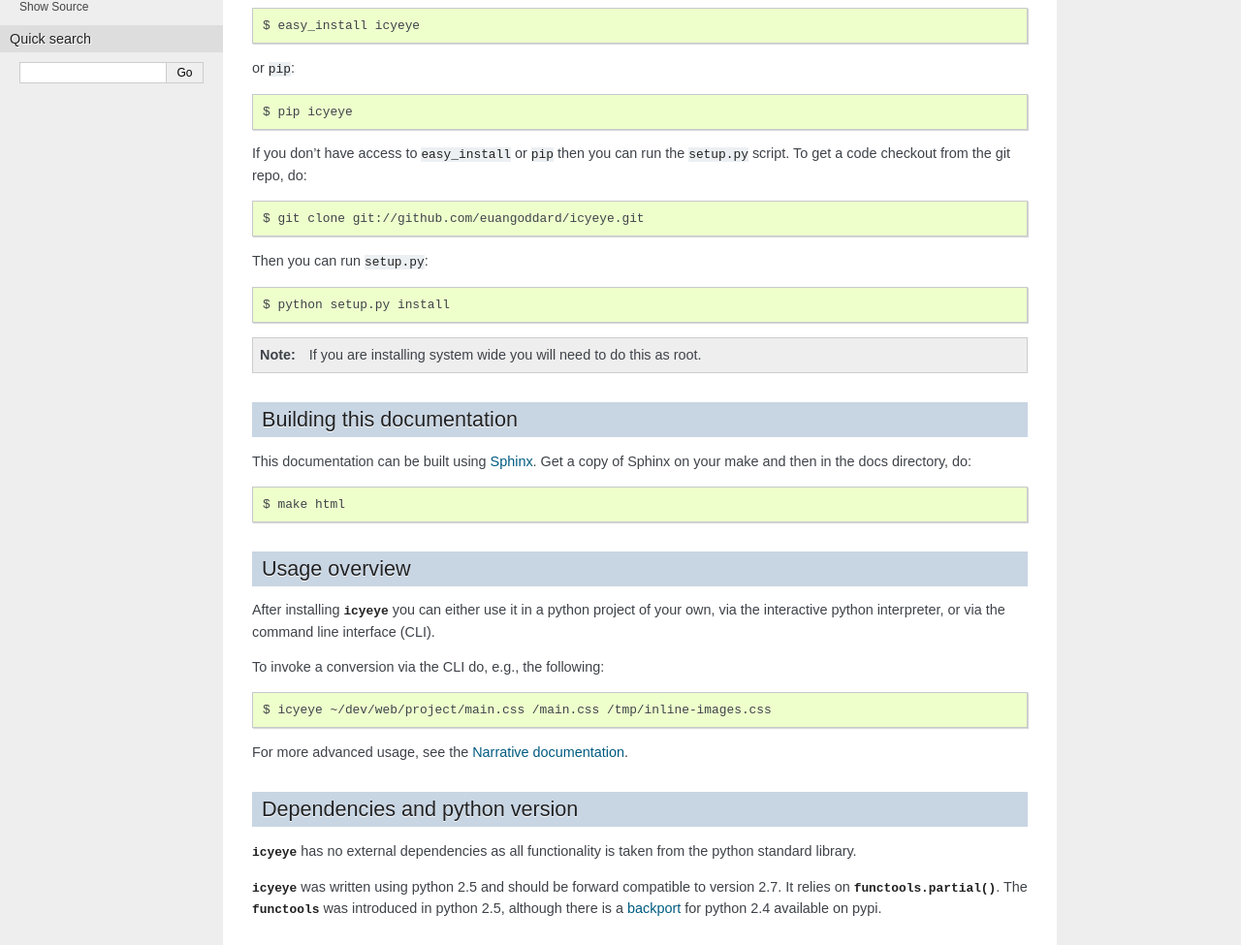
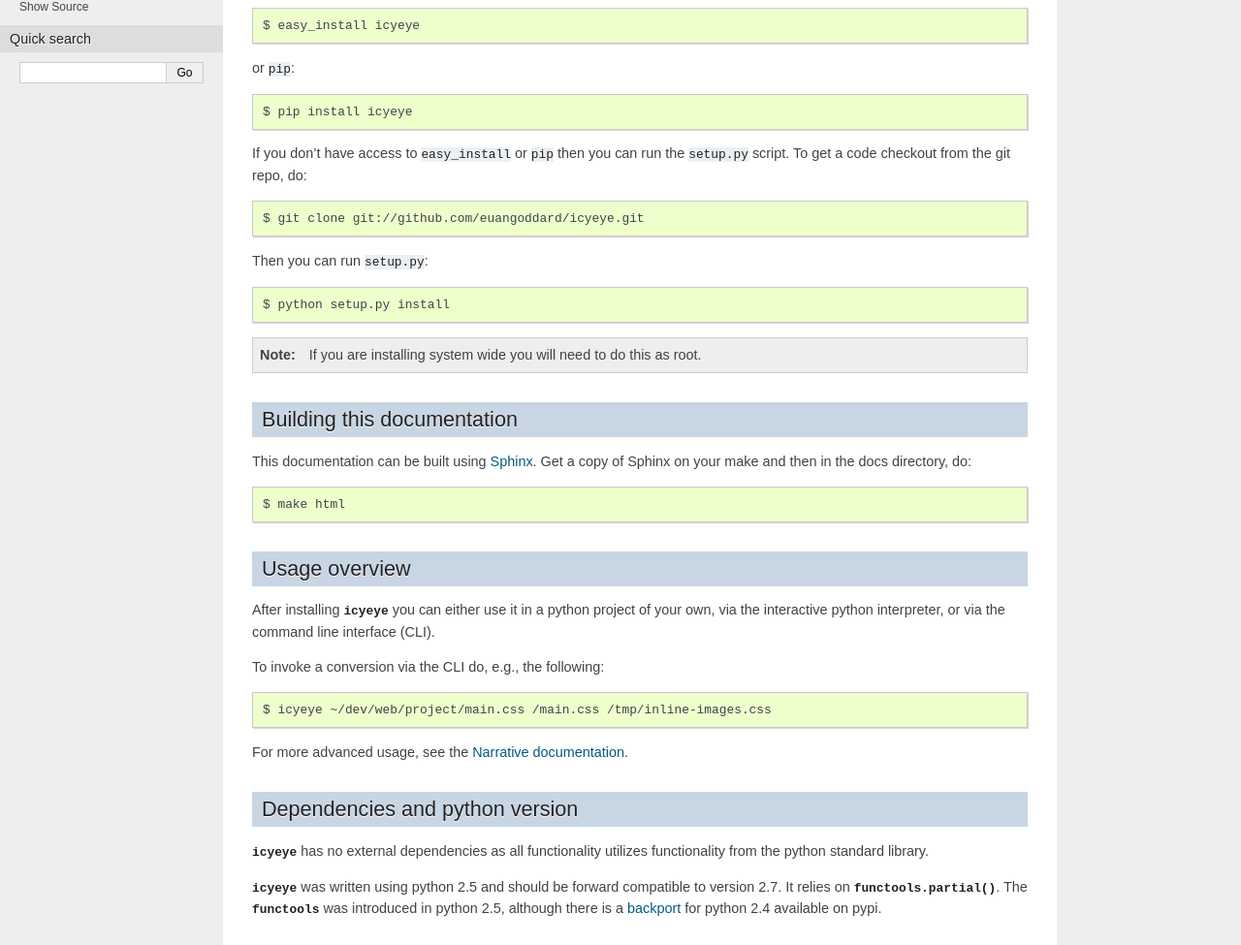
Before and after one commit to euangoddard/icyeye, a Sphinx documentation site: the page built from docs/source/index.rst, in a window 1280 px wide. Shown: the part 382-1357 px from the top of the page at 97% size. Built offline with Sphinx 7.4.7, drawn with Linux system fonts in a browser that asks for light colours.

Commit message:
Corrected pip installation instructions in documentation Clarified use of python standard library in documentation

```diff
--- a/docs/source/index.rst
+++ b/docs/source/index.rst
@@ -24,7 +24,7 @@ or ``pip``:
 
 .. code-block:: bash
 
-    $ pip icyeye
+    $ pip install icyeye
 
 If you don't have access to ``easy_install`` or ``pip`` then you can run the
 ``setup.py`` script. To get a code checkout from the git repo, do:
@@ -69,8 +69,8 @@ For more advanced usage, see the :doc:`narrative`.
 Dependencies and python version
 -------------------------------
 
-:mod:`icyeye` has no external dependencies as all functionality is taken from
-the python standard library.
+:mod:`icyeye` has no external dependencies as all functionality utilizes
+functionality from the python standard library.
 
 :mod:`icyeye` was written using python 2.5 and should be forward compatible to
 version 2.7. It relies on :func:`functools.partial`. The :mod:`functools` was
```
